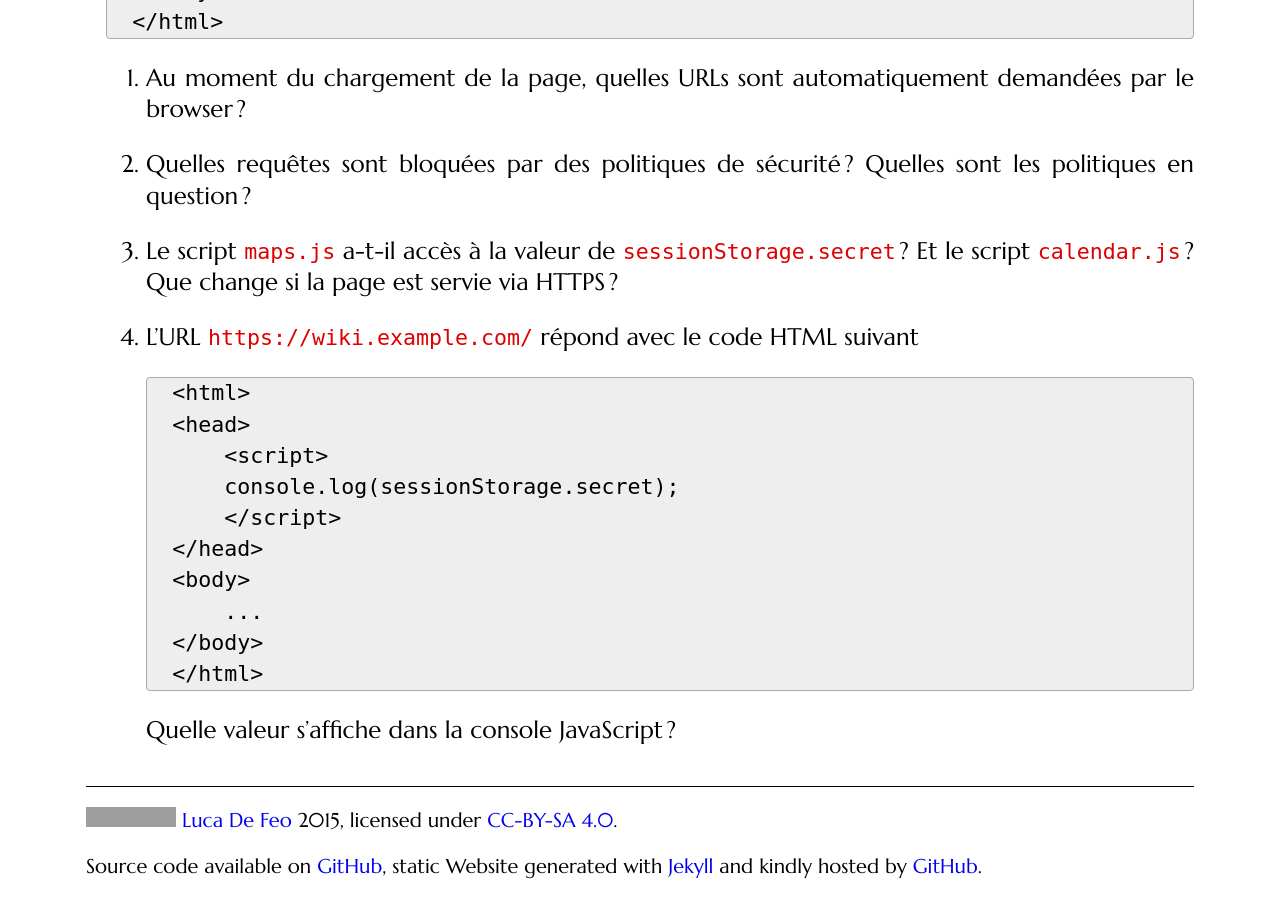
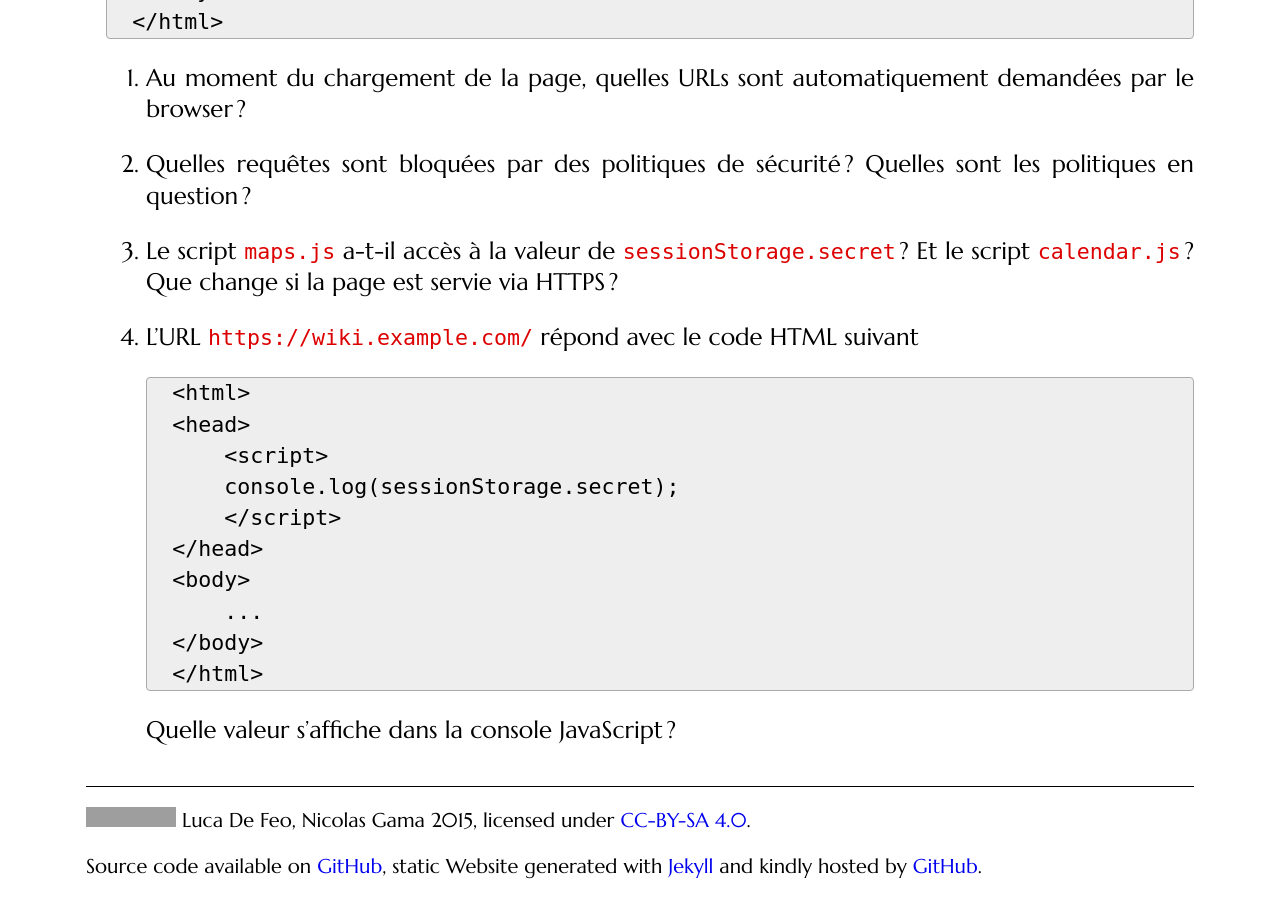
Before and after one commit to defeo/aws, a Jekyll site: the page built from other/exam-2015-1.md, in a window 1280 px wide and 900 px high, scrolled down 10482 px. Built offline with Jekyll 4.4.1, drawn with Linux system fonts in a browser that asks for light colours; nearby versions of some CDN libraries; some web fonts are replaced; grey boxes are pictures that could not be loaded.

Commit message:
Added support for copyright for individual pages

```diff
--- a/_includes/slideshow.html
+++ b/_includes/slideshow.html
@@ -9,7 +9,7 @@
 	      href="http://creativecommons.org/licenses/by-sa/4.0/">
 	    <img alt="Creative Commons Licence" style="border-width:0"
 		 src="http://i.creativecommons.org/l/by-sa/4.0/88x31.png"/>
-	  </a> <a href="http://defeo.lu">Luca De Feo</a>
+	  </a> {% if page.copyright %}{{ page.copyright | join: ", "  }}{% else %}<a href="http://defeo.lu">Luca De Feo</a> {% endif %}
 	  {{ site.time | date:"%Y" }},<br/> Distribué avec une licence
 	  <a rel="license"
 	     href="http://creativecommons.org/licenses/by-sa/4.0/">CC-BY-SA
--- a/_layouts/default.html
+++ b/_layouts/default.html
@@ -16,8 +16,7 @@ layout: main
 	  href="http://creativecommons.org/licenses/by-sa/4.0/">
 	<img alt="Creative Commons Licence" style="border-width:0"
 	     src="http://i.creativecommons.org/l/by-sa/4.0/80x15.png"/>
-      </a> <a href="http://defeo.lu" class="print-link">Luca De
-	Feo</a> {{ site.time | date:"%Y" }}, licensed
+      </a> {% if page.copyright %}{{ page.copyright | join: ", "  }}{% else %}<a href="http://defeo.lu" class="print-link">Luca De Feo</a> {% endif %} {{ site.time | date:"%Y" }}, licensed
       under <a rel="license" class="print-link"
 	       href="http://creativecommons.org/licenses/by-sa/4.0/">CC-BY-SA
 	4.0</a>.</p>
--- a/other/exam-2015-1.md
+++ b/other/exam-2015-1.md
@@ -2,6 +2,7 @@
 layout: tutorial
 title: Sujet première session
 subtitle: 13 mai 2015
+copyright: ["Luca De Feo", "Nicolas Gama"]
 ---
 
 {% raw %}
```
